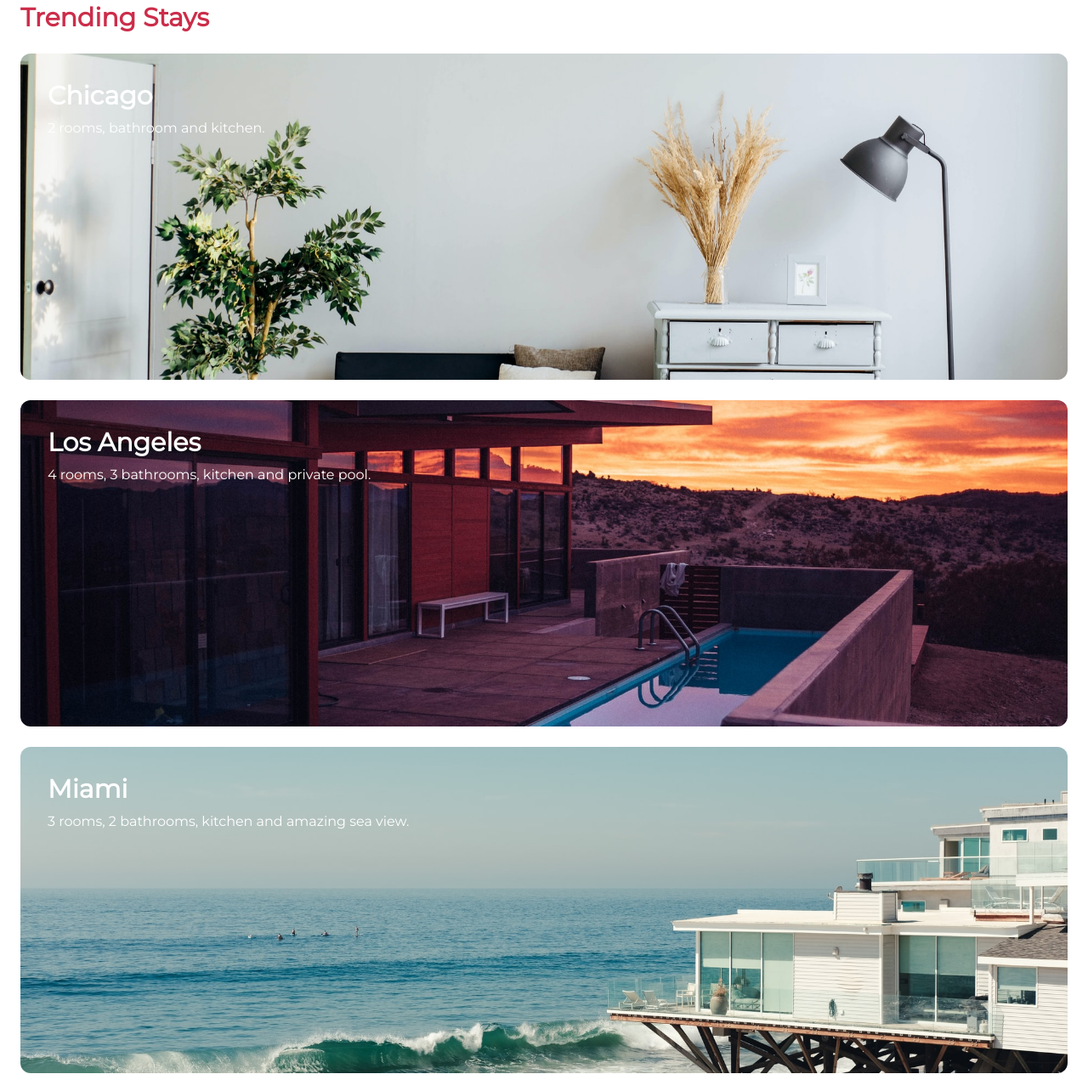
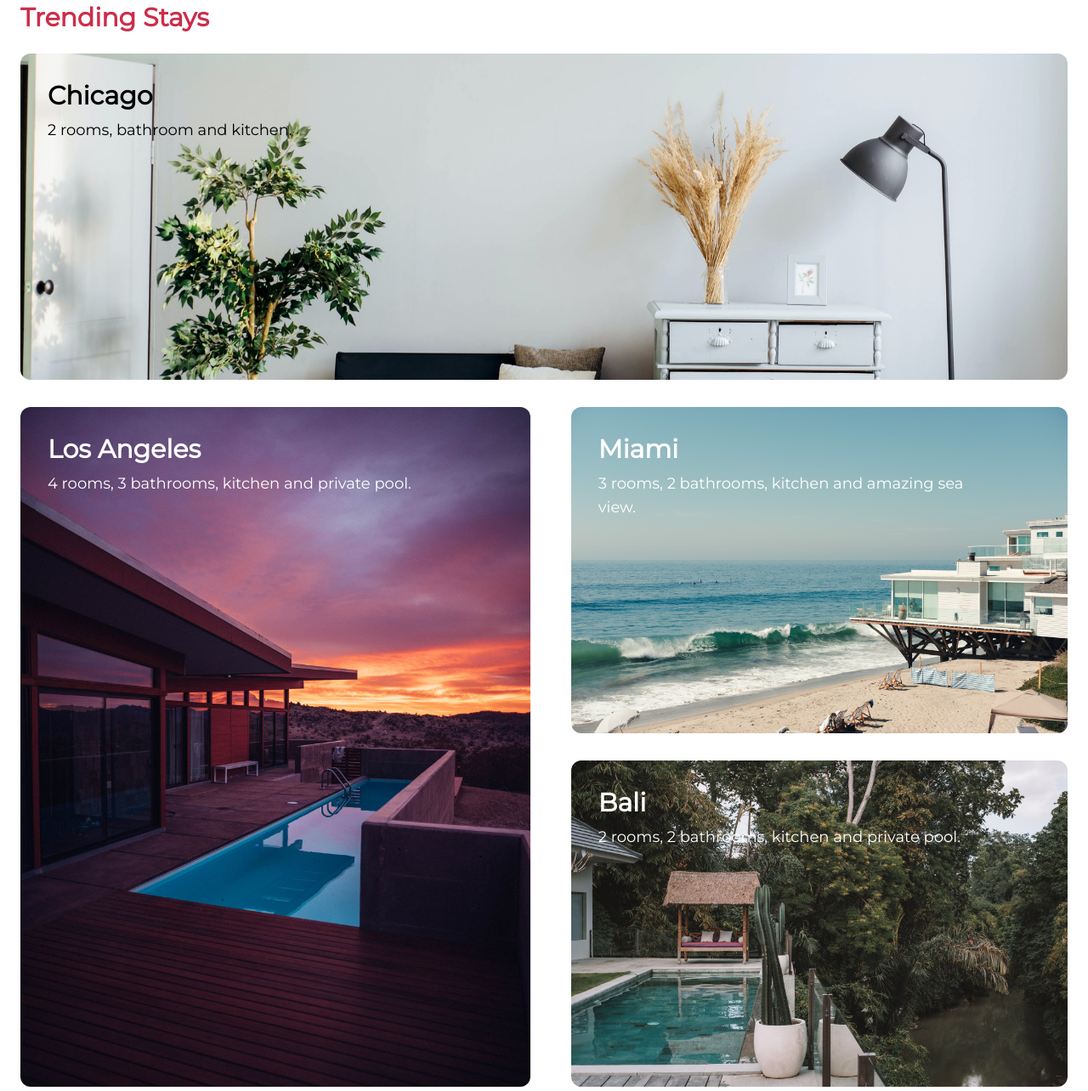
Before and after one commit to ingvillajimenez/curso-basico-tailwind, a website: page public/index.html in a window 1280 px wide. Shown: the part 801-2085 px from the top of the page at 85% size. Drawn offline with Linux system fonts and the light colour scheme.

Commit message:
Haciendo responsivo nuestro proyecto: rentas destacadas

```diff
--- a/public/index.html
+++ b/public/index.html
@@ -123,36 +123,44 @@
           </div>
         </div>
       </div>
-      <div class="px-6 h-full w-full" id="rentas_destacadas">
+      <div class="px-6 h-full w-full lg:px-6" id="rentas_destacadas">
         <p class="text-3xl text-primary font-semibold pb-6 mt-6">
           Trending Stays
         </p>
+        <div class="w-full h-full flex flex-col items-center justify-center">
           <div
-          class="w-full h-full flex flex-col space-y-6 items-center justify-center"
+            class="w-full h-96 bg-chicago bg-cover bg-center rounded-xl mb-8"
           >
-          <div class="w-full h-96 bg-chicago bg-cover bg-center rounded-xl">
-            <p class="CardTitle">Chicago</p>
-            <p class="text-md pl-8 text-white mr-24">
+            <p class="CardTitle lg:text-black">Chicago</p>
+            <p class="text-md pl-8 text-black mr-24 lg:text-lg">
               2 rooms, bathroom and kitchen.
             </p>
           </div>
-          <div class="w-full h-96 bg-LA bg-cover bg-center rounded-xl">
+          <div class="lg:flex lg:h-full lg:w-full lg:space-x-4">
+            <div
+              class="w-full h-96 bg-LA bg-cover bg-center rounded-xl mb-8 lg:text-lg lg:h-auto"
+            >
               <p class="CardTitle">Los Angeles</p>
-            <p class="text-md pl-8 text-white mr-24">
+              <p class="text-md pl-8 text-white mr-24 lg:text-lg">
                 4 rooms, 3 bathrooms, kitchen and private pool.
               </p>
             </div>
-          <div class="w-full h-96 bg-miami bg-cover bg-center rounded-xl">
+            <div class="lg:w-full lg:h-full lg:flex lg:flex-col lg:pl-8">
+              <div
+                class="w-full h-96 bg-miami bg-cover bg-center rounded-xl mb-8"
+              >
                 <p class="CardTitle">Miami</p>
-            <p class="text-md pl-8 text-white mr-24">
+                <p class="text-md pl-8 text-white mr-24 lg:text-lg">
                   3 rooms, 2 bathrooms, kitchen and amazing sea view.
                 </p>
               </div>
-          <div class="w-full h-96 bg-bali bg-cover rounded-xl">
+              <div class="w-full h-96 bg-bali bg-cover rounded-xl mb-8">
                 <p class="CardTitle">Bali</p>
-            <p class="text-md pl-8 text-white mr-24">
+                <p class="text-md pl-8 text-white mr-24 lg:text-lg">
                   2 rooms, 2 bathrooms, kitchen and private pool.
                 </p>
+              </div>
+            </div>
           </div>
         </div>
       </div>
```
Also changed, not shown: public/css/tailwind.css. Lines whose indentation alone changed are shown as unchanged.
